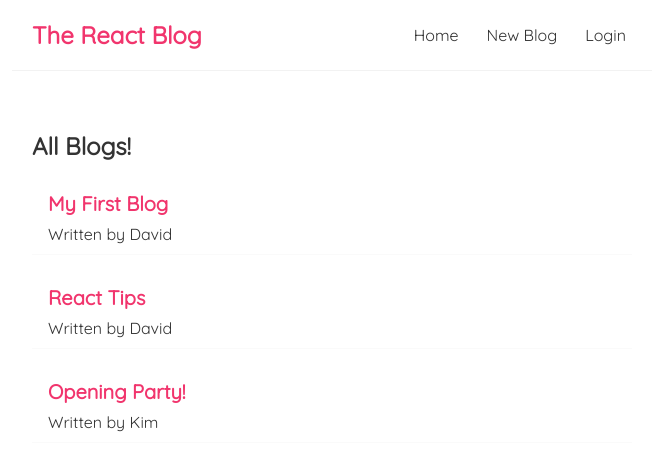
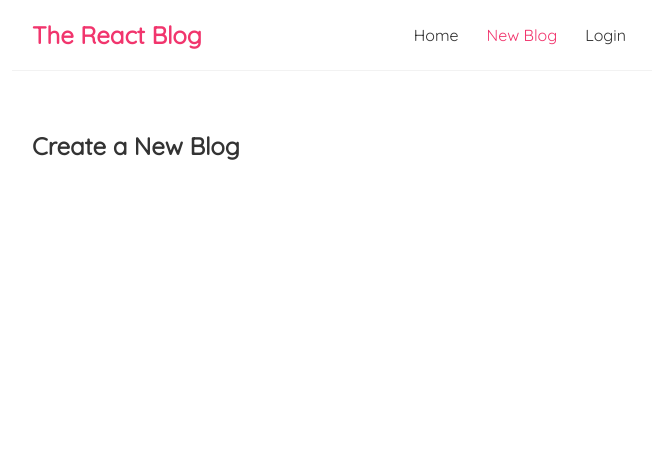
Before and after one commit to davemgj84/react-blog, a React (Create React App) app: page /create in a window 1280 px wide. Shown: the top 470 px of the page, without its empty margins (308-964 px from the left). Built offline with nearby package versions, Linux system fonts and the light colour scheme; data requests are answered from the project's data file.

Commit message:
begin creating routes with react-router-dom. create the 'create' component to make new blogs

```diff
--- a/src/App.js
+++ b/src/App.js
@@ -1,15 +1,44 @@
+import "./styles/App.scss";
+import {
+  BrowserRouter as Router,
+  Route,
+  Switch,
+  Redirect,
+  useLocation,
+  withRouter,
+} from "react-router-dom";
+import { useEffect } from "react";
 import Navbar from "./components/Navbar";
 import Home from "./components/Home";
-import "./styles/App.scss";
+import Create from "./components/Create";
 
 const App = () => {
+  const _ScrollToTop = (props) => {
+    const { pathname } = useLocation();
+    useEffect(() => {
+      window.scrollTo(0, 0);
+    }, [pathname]);
+    return props.children;
+  };
+  const ScrollToTop = withRouter(_ScrollToTop);
+
   return (
-    <div className="App">
-      <Navbar />
-      <div className="content">
-        <Home />
+    <Router>
+      <div className="App">
+        <Navbar />
+        <div className="content">
+          <ScrollToTop>
+            <Switch>
+              <Route exact path="/">
+                <Redirect to="/home" />
+              </Route>
+              <Route path="/home" component={Home} />
+              <Route path="/create" component={Create} />
+            </Switch>
+          </ScrollToTop>
+        </div>
       </div>
-    </div>
+    </Router>
   );
 };
 
--- /dev/null
+++ b/src/components/Create.jsx
@@ -0,0 +1,9 @@
+const Create = () => {
+  return (
+    <div className="create">
+      <h2>Create a New Blog</h2>
+    </div>
+  );
+};
+
+export default Create;
--- a/src/components/Navbar.jsx
+++ b/src/components/Navbar.jsx
@@ -1,15 +1,37 @@
+import { Link, NavLink } from "react-router-dom";
 import "../styles/Navbar.scss";
 
 const Navbar = () => {
   return (
     <nav className="navbar">
       <h1>
-        <a href="/">The React Blog</a>
+        <Link to="/">The React Blog</Link>
       </h1>
       <div className="links">
-        <a href="/">Home</a>
-        <a href="/create">New Blog</a>
-        <a href="/login">Login</a>
+        <NavLink
+          to="/home"
+          activeStyle={{
+            color: "#f1356d",
+          }}
+        >
+          Home
+        </NavLink>
+        <NavLink
+          to="/create"
+          activeStyle={{
+            color: "#f1356d",
+          }}
+        >
+          New Blog
+        </NavLink>
+        <NavLink
+          to="/login"
+          activeStyle={{
+            color: "#f1356d",
+          }}
+        >
+          Login
+        </NavLink>
       </div>
     </nav>
   );
--- a/src/styles/BlogList.scss
+++ b/src/styles/BlogList.scss
@@ -3,6 +3,7 @@
   margin: 20px 0;
   border-bottom: 1px solid #fafafa;
   transition: 0.3s ease-in-out;
+  cursor: pointer;
   &:hover {
     box-shadow: 1px 3px 5px rgba(0, 0, 0, 0.1);
   }
```
